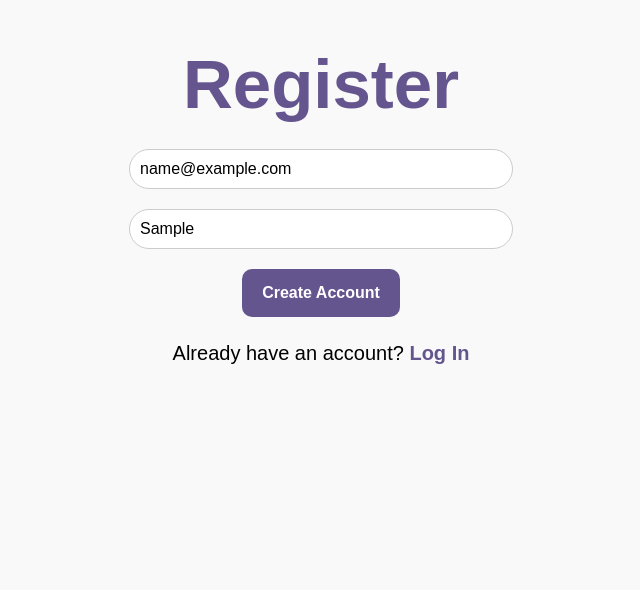
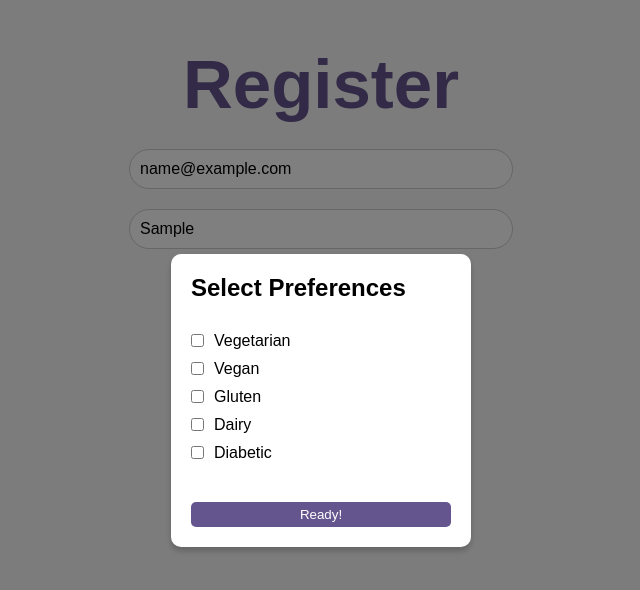
Before and after one commit to Gustyx/AI-Powered-Recipe-Finder, a React (Create React App) app: page /register in a window 1280 px wide. Both pictures are taken after typing "name@example.com", "Sample" into the empty fields and a click on the button "Create Account". Shown: the top 590 px of the page, without its empty margins (319-959 px from the left). Built offline with nearby package versions, Linux system fonts and the light colour scheme; no server answers.

Commit message:
creating account with preference

```diff
--- a/src/pages/Register.js
+++ b/src/pages/Register.js
@@ -10,6 +10,23 @@ function Register() {
   const [password, setPassword] = useState("");
   const navigate = useNavigate();
   const [popupMessage, setPopupMessage] = useState("");
+  const [showModal, setShowModal] = useState(false);
+  const [selectedAllergies, setSelectedAllergies] = useState([]);
+  const allergies = ["Vegetarian", "Vegan", "Gluten", "Dairy", "Diabetic"];
+
+  const handleCheckboxChange = (allergy) => {
+    setSelectedAllergies((prev) => {
+      const updatedAllergies = prev.includes(allergy)
+        ? prev.filter((item) => item !== allergy) // Remove if already selected
+        : [...prev, allergy]; // Add if not selected
+
+      // Save to localStorage
+      localStorage.setItem("allergies", JSON.stringify(updatedAllergies));
+
+      return updatedAllergies;
+    });
+    console.log(selectedAllergies);
+  };
 
   const handlePopupMessage = (message) => {
     setPopupMessage(message);
@@ -21,16 +38,14 @@ function Register() {
   };
 
   const signUp = () => {
+    setShowModal(false);
     createUserWithEmailAndPassword(auth, email, password)
       .then(async (userCredential) => {
         const user = userCredential.user;
         console.log(user);
         try {
-          //await setDoc(user.uid, {
-          //vegan: 0,
-          //});
-          const docRef = await addDoc(collection(db, "users"), {
-            vegan: 1,
+          const docRef = await setDoc(doc(db, "users", user.uid), {
+            preferences: selectedAllergies,
           });
           navigate("/home");
         } catch (error) {
@@ -81,7 +96,7 @@ function Register() {
         <button
           class="custom-button"
           onClick={() => {
-            signUp();
+            setShowModal(true);
           }}
         >
           Create Account
@@ -101,6 +116,28 @@ function Register() {
           </a>
         </div>
         {/* {loading && <Spinner />} */}
+        {showModal && (
+          <div className="modal-overlay" onClick={() => setShowModal(false)}>
+            <div className="modal-content" onClick={(e) => e.stopPropagation()}>
+              <h2>Select Preferences</h2>
+              <div className="allergy-options">
+                {allergies.map((allergy) => (
+                  <label key={allergy}>
+                    <input
+                      type="checkbox"
+                      //checked={selectedAllergies.includes(allergy)}
+                      onChange={() => handleCheckboxChange(allergy)}
+                    />
+                    {allergy}
+                  </label>
+                ))}
+              </div>
+              <button className="close-button" onClick={() => signUp()}>
+                Ready!
+              </button>
+            </div>
+          </div>
+        )}
       </div>
       {popupMessage && (
         <div
```
